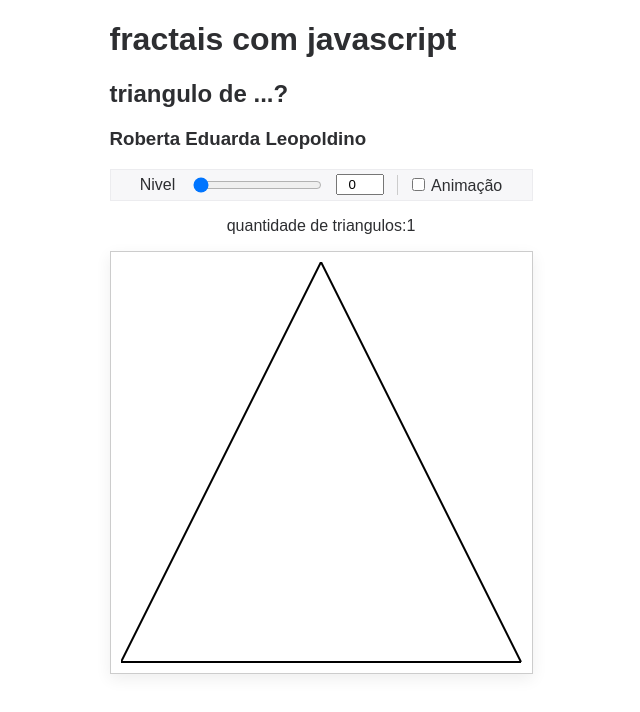
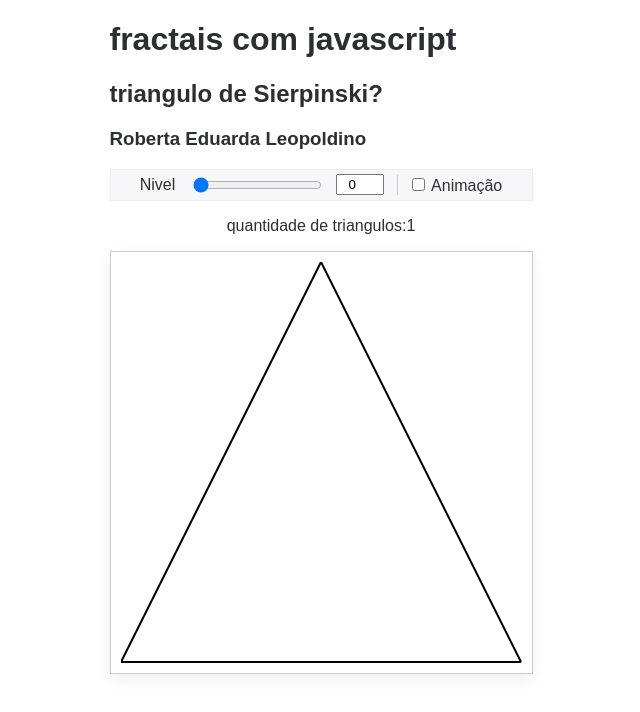
Before and after one commit to RobertaLeopoldino/0409trabalho, a plain HTML site: page index.html in a window 1280 px wide. Shown: the whole page, without its empty margins (319-959 px from the left). Drawn offline with Linux system fonts and the light colour scheme.

Commit message:
Update index.html

```diff
--- a/index.html
+++ b/index.html
@@ -10,7 +10,7 @@
 <body>
     <div class="contenido">
         <h1>fractais com javascript</h1>
-        <h2>triangulo de ...?</h2>
+        <h2>triangulo de Sierpinski?</h2>
         <h3><b>Roberta Eduarda Leopoldino</b></h3>
         <div class="controles">
             <label for="niveles">Nivel</label>
```
